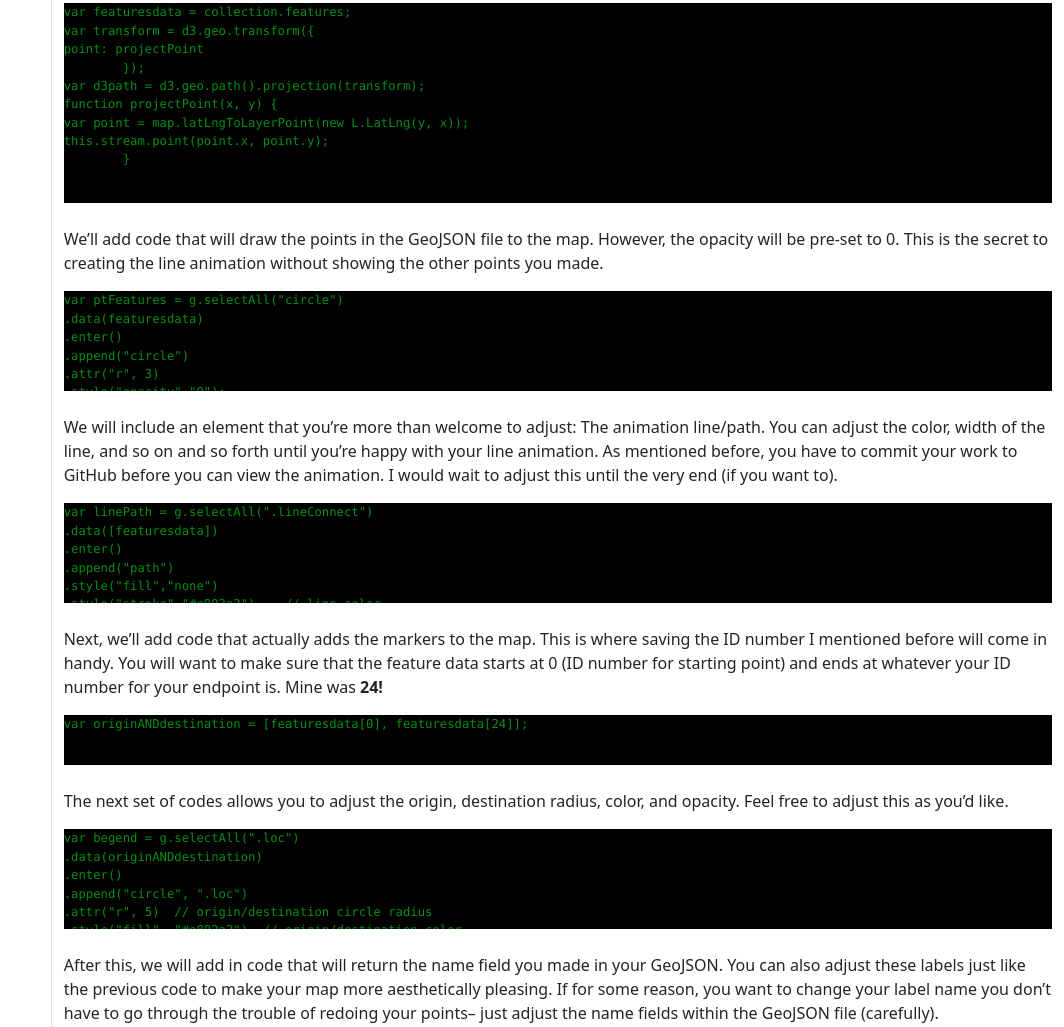
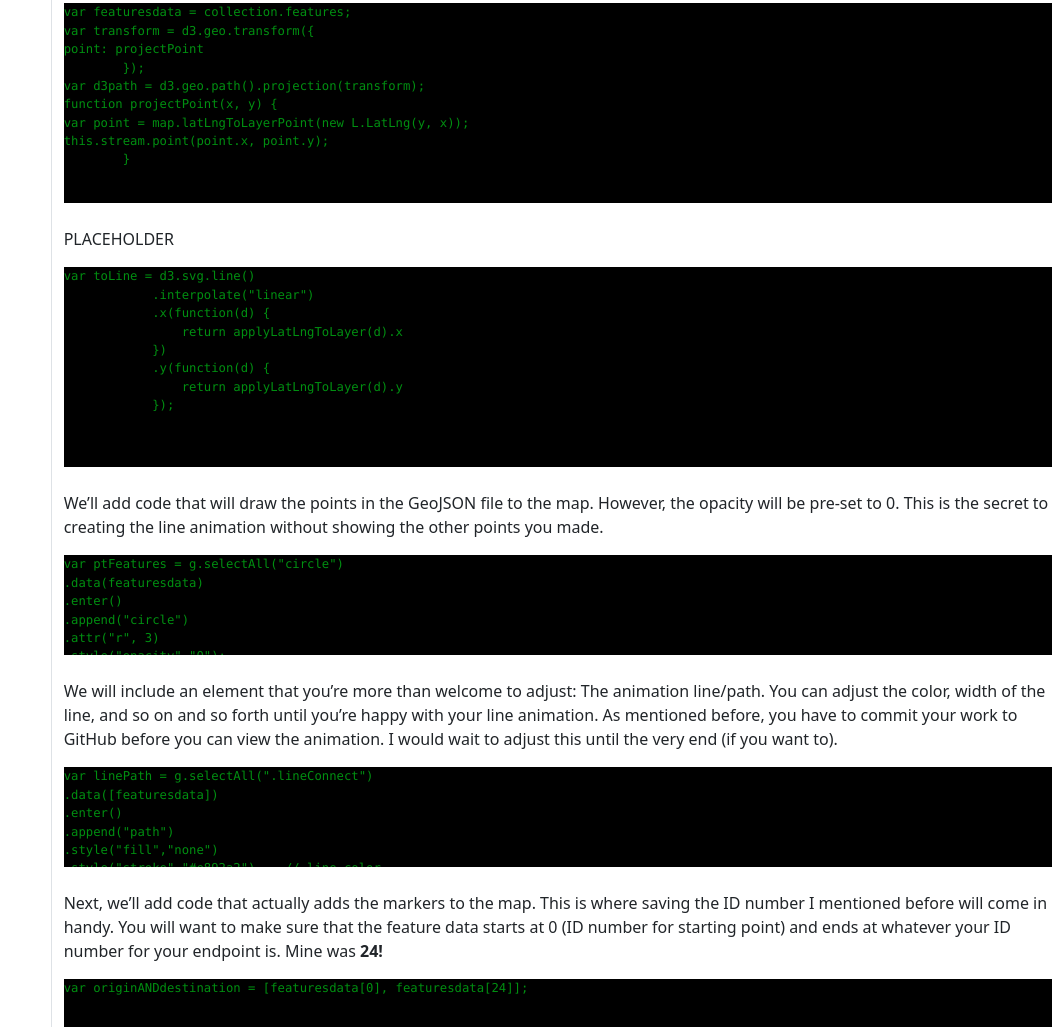
Before and after one commit to alcaban/Grad_Lab_8, a plain HTML site: page index.html in a window 1280 px wide. Shown: the part 6040-7067 px from the top of the page, without its empty margins (216-1280 px from the left). Drawn offline with nearby package versions, Linux system fonts and the light colour scheme.

Commit message:
Update index.html

```diff
--- a/index.html
+++ b/index.html
@@ -216,6 +216,25 @@ this.stream.point(point.x, point.y);
                         </code>
                             </div>
                                 <br>
+
+                <p>PLACEHOLDER</p>
+
+                  <div style='height:200px; overflow:auto;background-color: black;'>
+                    <code>
+                        <pre>
+var toLine = d3.svg.line()
+            .interpolate("linear")
+            .x(function(d) {
+                return applyLatLngToLayer(d).x
+            })
+            .y(function(d) {
+                return applyLatLngToLayer(d).y
+            });
+                    </pre>
+                        </code>
+                            </div>
+                                <br>
+
                   <p>We’ll add code that will draw the points in the GeoJSON file to the map. However, the opacity will be pre-set to 0. This is the secret to creating the line animation without showing the other points you made.</p>
 
                   <div style='height:100px; overflow:auto;background-color: black;'>
```
